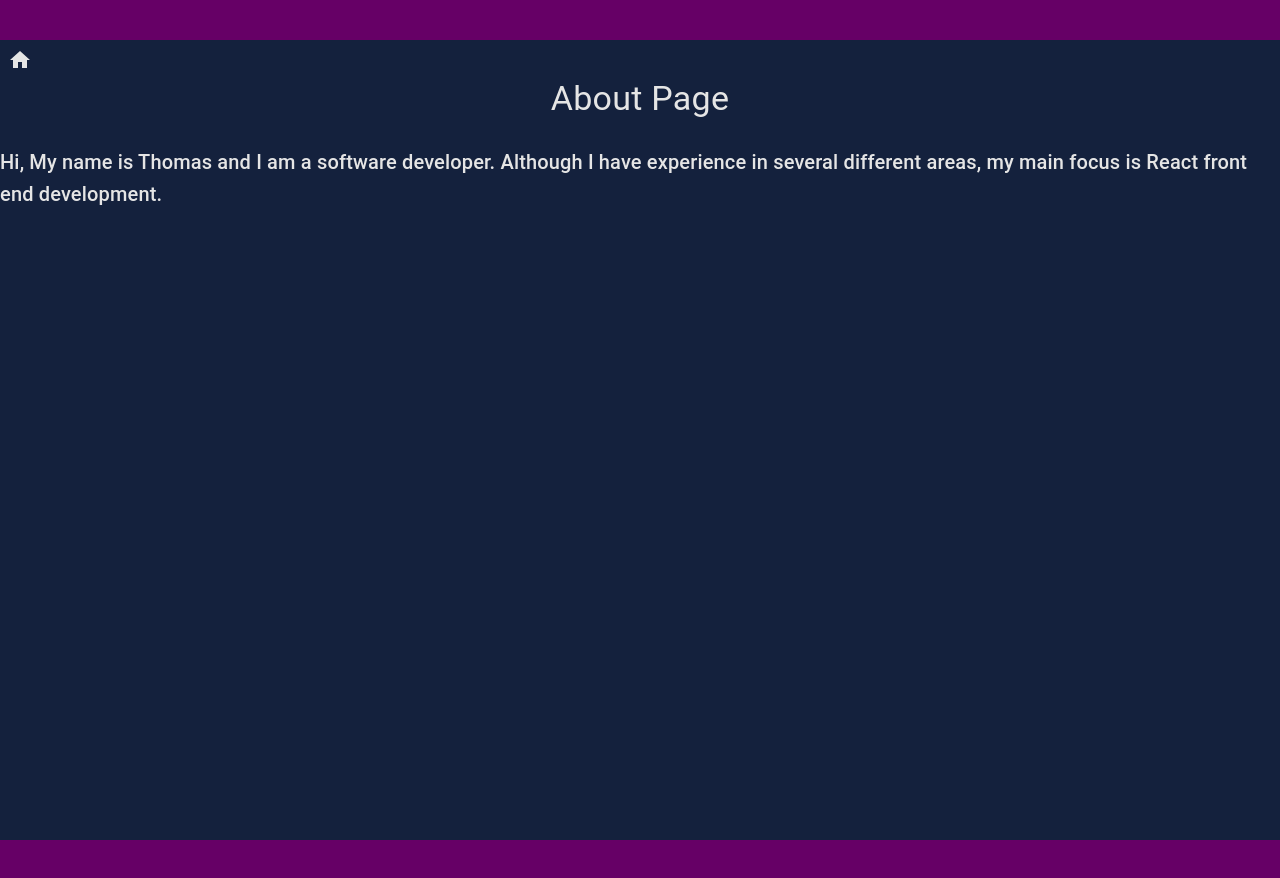
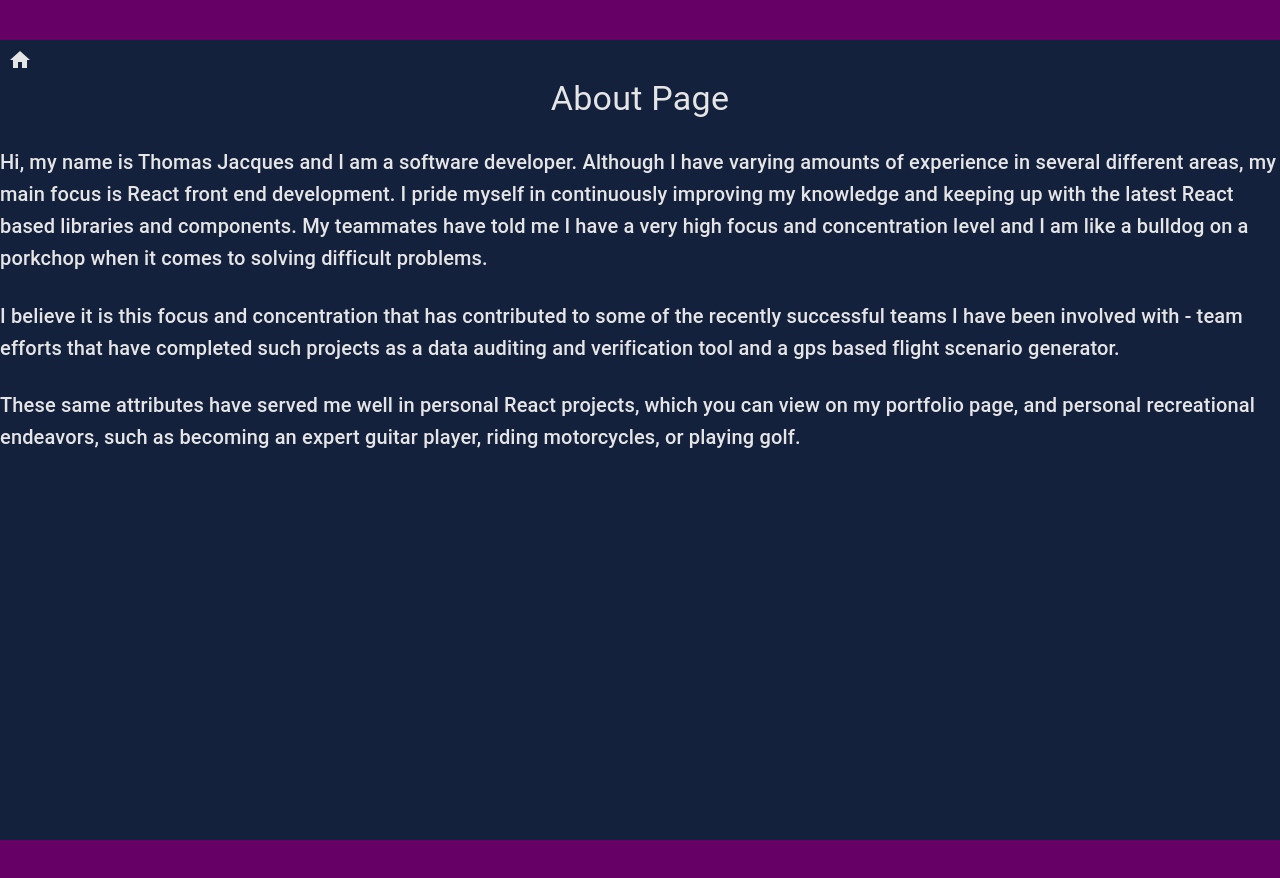
Before and after one commit to tommyj99/tommyj-site, a Next.js app: page /about in a window 1280 px wide. Built offline with nearby package versions, Linux system fonts and the light colour scheme.

Commit message:
added to about page

```diff
--- a/pages/about.js
+++ b/pages/about.js
@@ -55,9 +55,41 @@ const About = () => {
             }}
             variant="h6"
           >
-            Hi, My name is Thomas and I am a software developer. Although I have
-            experience in several different areas, my main focus is React front
-            end development.
+            Hi, my name is Thomas Jacques and I am a software developer.
+            Although I have varying amounts of experience in several different
+            areas, my main focus is React front end development. I pride myself
+            in continuously improving my knowledge and keeping up with the
+            latest React based libraries and components. My teammates have told
+            me I have a very high focus and concentration level and I am like a
+            bulldog on a porkchop when it comes to solving difficult problems.
+          </Typography>
+          <cr />
+          <Typography
+            style={{
+              display: "block",
+              color: "#e5e5e5",
+              marginTop: "2%",
+            }}
+            variant="h6"
+          >
+            I believe it is this focus and concentration that has contributed to
+            some of the recently successful teams I have been involved with -
+            team efforts that have completed such projects as a data auditing
+            and verification tool and a gps based flight scenario generator.
+          </Typography>
+          <cr />
+          <Typography
+            style={{
+              display: "block",
+              color: "#e5e5e5",
+              marginTop: "2%",
+            }}
+            variant="h6"
+          >
+            These same attributes have served me well in personal React
+            projects, which you can view on my portfolio page, and personal
+            recreational endeavors, such as becoming an expert guitar player,
+            riding motorcycles, or playing golf.
           </Typography>
         </Box>
       </Box>
```
